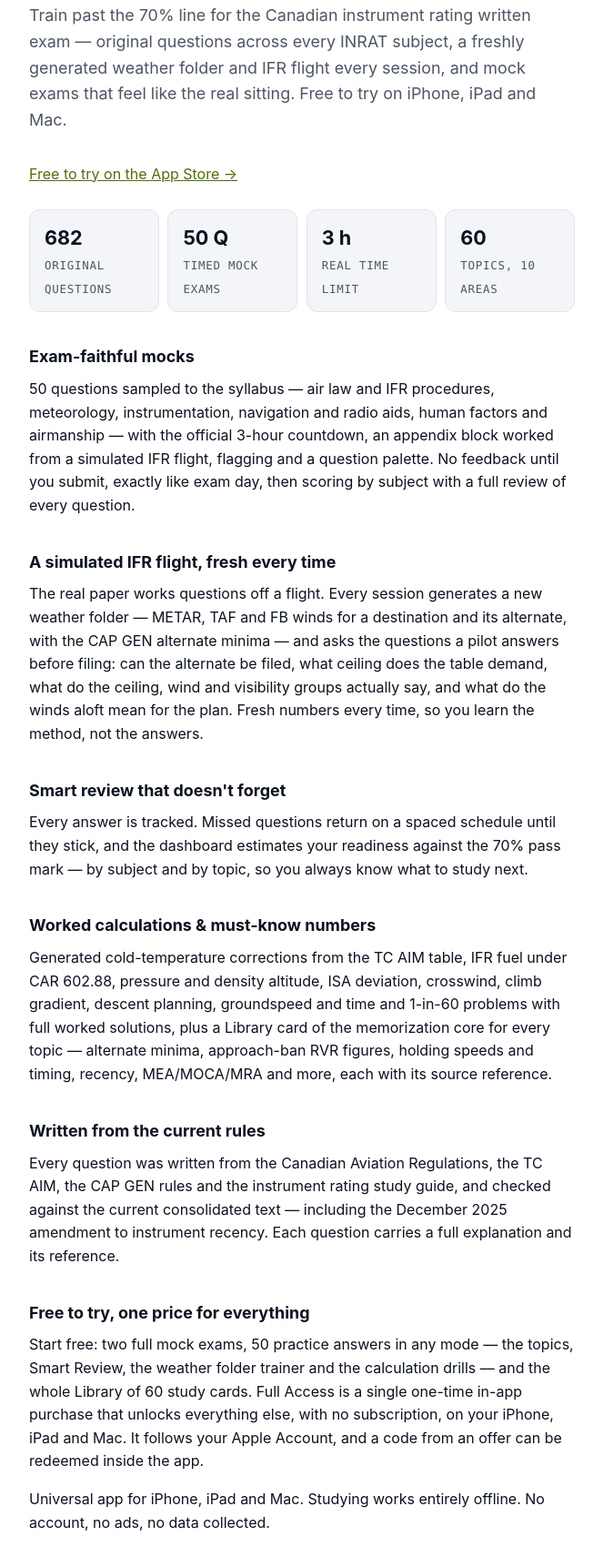
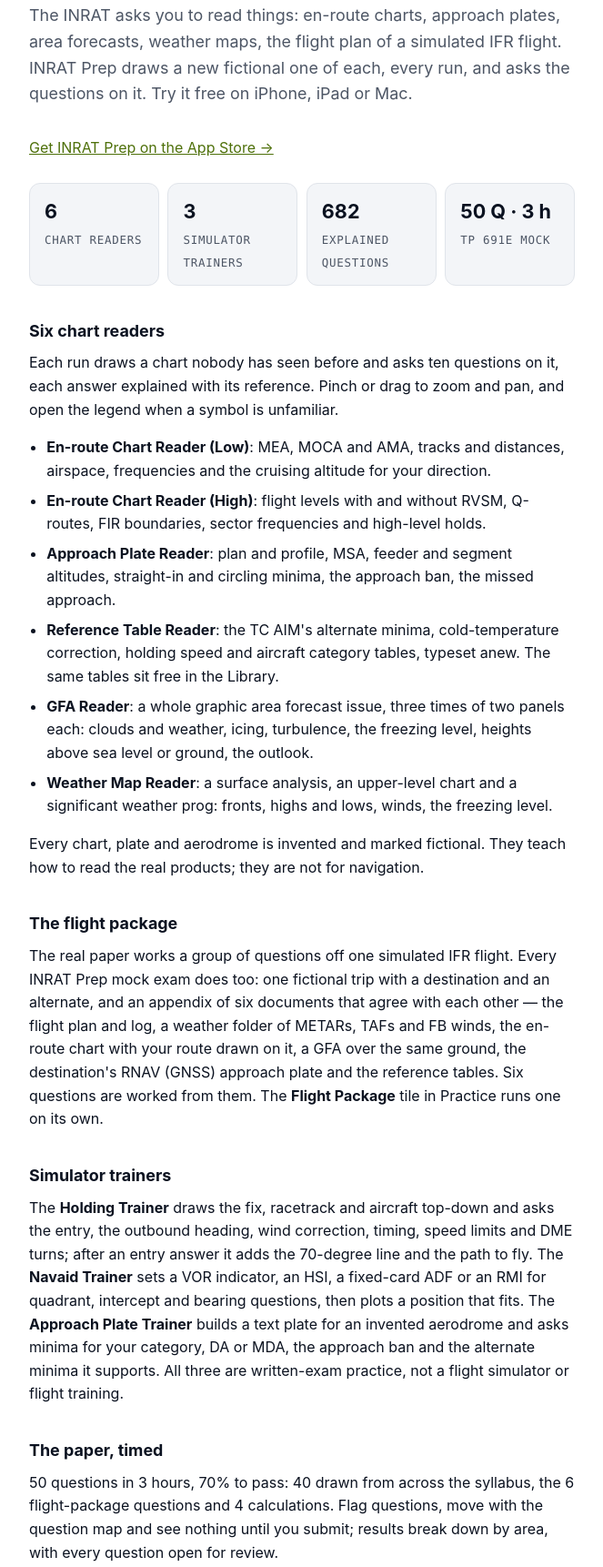
Before and after one commit to PatrickRodriguz2/inrat-prep, a plain HTML site: page index.html in a window 1280 px wide. Shown: the part 139-1861 px from the top of the page at 91% size, without its empty margins (308-971 px from the left). Drawn offline with Linux system fonts and the light colour scheme.

Commit message:
INRAT Prep 1.0: index.html

```diff
--- a/index.html
+++ b/index.html
@@ -3,21 +3,21 @@
 <head>
 <meta charset="utf-8">
 <meta name="viewport" content="width=device-width, initial-scale=1">
-<title>INRAT Prep — Canadian instrument rating written exam trainer for iPhone, iPad and Mac</title>
-<meta name="description" content="INRAT practice, free to try: 682 original questions on IFR air law and procedures, meteorology, instruments and radio aids, and human factors, a generated weather folder and IFR flight every session, and timed 50-question mock exams under the real 3-hour clock. Offline, no ads, no account.">
+<title>INRAT Prep — chart readers, a simulated IFR flight and simulator trainers for the Canadian instrument rating written exam</title>
+<meta name="description" content="Read fictional IFR Low and High en-route charts, approach plates, GFAs and weather maps, work a whole simulated IFR flight in every mock exam, and join holds on a drawn pattern: practice for the Canadian instrument rating written exam (INRAT), with 682 explained questions. Free to try.">
 <link rel="canonical" href="https://patrickrodriguz2.github.io/inrat-prep/">
 <meta name="apple-itunes-app" content="app-id=6818548160">
 <meta property="og:type" content="website">
-<meta property="og:title" content="INRAT Prep — Canadian instrument rating written exam trainer">
-<meta property="og:description" content="INRAT practice, free to try: original questions with explanations and references, a fresh weather folder and IFR flight every session, and 50-question timed mocks. iPhone, iPad and Mac.">
+<meta property="og:title" content="INRAT Prep — charts, a simulated IFR flight and simulator trainers for the INRAT">
+<meta property="og:description" content="Six chart readers, a flight package in every TP 691E mock exam and Holding, Navaid and Approach Plate trainers for the Canadian instrument rating written exam. Try it free on iPhone, iPad or Mac.">
 <meta property="og:url" content="https://patrickrodriguz2.github.io/inrat-prep/">
 <meta property="og:image" content="https://patrickrodriguz2.github.io/inrat-prep/og.png">
 <meta property="og:image:width" content="1200">
 <meta property="og:image:height" content="630">
-<meta property="og:image:alt" content="INRAT Prep app icon: a lime-to-chartreuse horizon ring on navy">
+<meta property="og:image:alt" content="INRAT Prep app icon: a lime-to-chartreuse holding pattern with an inbound arrow and a fix triangle, on navy">
 <meta property="og:site_name" content="INRAT Prep">
 <script type="application/ld+json">
-{"@context":"https://schema.org","@type":"SoftwareApplication","name":"INRAT Prep","applicationCategory":"EducationalApplication","operatingSystem":"iOS 26, iPadOS 26, macOS 26","offers":{"@type":"Offer","price":"0","priceCurrency":"CAD"},"description":"Study aid for the Canadian instrument rating written examination (INRAT): original questions with explanations and references, generated weather folders and IFR flights, timed mock exams and spaced review. Works offline.","author":{"@type":"Person","name":"Patrick Rodrigues"},"url":"https://patrickrodriguz2.github.io/inrat-prep/"}
+{"@context":"https://schema.org","@type":"SoftwareApplication","name":"INRAT Prep","applicationCategory":"EducationalApplication","operatingSystem":"iOS 26, iPadOS 26, macOS 26","offers":{"@type":"Offer","price":"0","priceCurrency":"CAD"},"description":"Study aid for the Canadian instrument rating written examination (INRAT): six chart readers on fictional IFR charts, plates, GFAs and weather maps, a simulated IFR flight package in every TP 691E mock exam, Holding, Navaid and Approach Plate trainers, 682 explained questions and a study plan for your exam date. Syncs through your own iCloud.","url":"https://patrickrodriguz2.github.io/inrat-prep/"}
 </script>
 <style>
   :root {
@@ -58,42 +58,58 @@
 
   <p class="eyebrow">Instrument Rating · INRAT · Aeroplane · Canada</p>
   <h1>INRAT Prep</h1>
-  <p class="lede">Train past the 70% line for the Canadian instrument rating written exam — original questions across every INRAT subject, a freshly generated weather folder and IFR flight every session, and mock exams that feel like the real sitting. Free to try on iPhone, iPad and Mac.</p>
+  <p class="lede">The INRAT asks you to read things: en-route charts, approach plates, area forecasts, weather maps, the flight plan of a simulated IFR flight. INRAT Prep draws a new fictional one of each, every run, and asks the questions on it. Try it free on iPhone, iPad or Mac.</p>
 
-  <p><a href="https://apps.apple.com/ca/app/id6818548160" rel="noopener">Free to try on the App Store →</a></p>
+  <p><a href="https://apps.apple.com/ca/app/id6818548160" rel="noopener">Get INRAT Prep on the App Store →</a></p>
 
   <div class="stats">
-    <div class="stat"><b>682</b><span>original questions</span></div>
-    <div class="stat"><b>50 Q</b><span>timed mock exams</span></div>
-    <div class="stat"><b>3 h</b><span>real time limit</span></div>
-    <div class="stat"><b>60</b><span>topics, 10 areas</span></div>
+    <div class="stat"><b>6</b><span>chart readers</span></div>
+    <div class="stat"><b>3</b><span>simulator trainers</span></div>
+    <div class="stat"><b>682</b><span>explained questions</span></div>
+    <div class="stat"><b>50 Q · 3 h</b><span>TP 691E mock</span></div>
   </div>
 
-  <h2>Exam-faithful mocks</h2>
-  <p>50 questions sampled to the syllabus — air law and IFR procedures, meteorology, instrumentation, navigation and radio aids, human factors and airmanship — with the official 3-hour countdown, an appendix block worked from a simulated IFR flight, flagging and a question palette. No feedback until you submit, exactly like exam day, then scoring by subject with a full review of every question.</p>
+  <h2>Six chart readers</h2>
+  <p>Each run draws a chart nobody has seen before and asks ten questions on it, each answer explained with its reference. Pinch or drag to zoom and pan, and open the legend when a symbol is unfamiliar.</p>
+  <ul>
+    <li><strong>En-route Chart Reader (Low)</strong>: MEA, MOCA and AMA, tracks and distances, airspace, frequencies and the cruising altitude for your direction.</li>
+    <li><strong>En-route Chart Reader (High)</strong>: flight levels with and without RVSM, Q-routes, FIR boundaries, sector frequencies and high-level holds.</li>
+    <li><strong>Approach Plate Reader</strong>: plan and profile, MSA, feeder and segment altitudes, straight-in and circling minima, the approach ban, the missed approach.</li>
+    <li><strong>Reference Table Reader</strong>: the TC AIM's alternate minima, cold-temperature correction, holding speed and aircraft category tables, typeset anew. The same tables sit free in the Library.</li>
+    <li><strong>GFA Reader</strong>: a whole graphic area forecast issue, three times of two panels each: clouds and weather, icing, turbulence, the freezing level, heights above sea level or ground, the outlook.</li>
+    <li><strong>Weather Map Reader</strong>: a surface analysis, an upper-level chart and a significant weather prog: fronts, highs and lows, winds, the freezing level.</li>
+  </ul>
+  <p>Every chart, plate and aerodrome is invented and marked fictional. They teach how to read the real products; they are not for navigation.</p>
 
-  <h2>A simulated IFR flight, fresh every time</h2>
-  <p>The real paper works questions off a flight. Every session generates a new weather folder — METAR, TAF and FB winds for a destination and its alternate, with the CAP GEN alternate minima — and asks the questions a pilot answers before filing: can the alternate be filed, what ceiling does the table demand, what do the ceiling, wind and visibility groups actually say, and what do the winds aloft mean for the plan. Fresh numbers every time, so you learn the method, not the answers.</p>
+  <h2>The flight package</h2>
+  <p>The real paper works a group of questions off one simulated IFR flight. Every INRAT Prep mock exam does too: one fictional trip with a destination and an alternate, and an appendix of six documents that agree with each other — the flight plan and log, a weather folder of METARs, TAFs and FB winds, the en-route chart with your route drawn on it, a GFA over the same ground, the destination's RNAV (GNSS) approach plate and the reference tables. Six questions are worked from them. The <strong>Flight Package</strong> tile in Practice runs one on its own.</p>
 
-  <h2>Smart review that doesn't forget</h2>
-  <p>Every answer is tracked. Missed questions return on a spaced schedule until they stick, and the dashboard estimates your readiness against the 70% pass mark — by subject and by topic, so you always know what to study next.</p>
+  <h2>Simulator trainers</h2>
+  <p>The <strong>Holding Trainer</strong> draws the fix, racetrack and aircraft top-down and asks the entry, the outbound heading, wind correction, timing, speed limits and DME turns; after an entry answer it adds the 70-degree line and the path to fly. The <strong>Navaid Trainer</strong> sets a VOR indicator, an HSI, a fixed-card ADF or an RMI for quadrant, intercept and bearing questions, then plots a position that fits. The <strong>Approach Plate Trainer</strong> builds a text plate for an invented aerodrome and asks minima for your category, DA or MDA, the approach ban and the alternate minima it supports. All three are written-exam practice, not a flight simulator or flight training.</p>
 
-  <h2>Worked calculations &amp; must-know numbers</h2>
-  <p>Generated cold-temperature corrections from the TC AIM table, IFR fuel under CAR 602.88, pressure and density altitude, ISA deviation, crosswind, climb gradient, descent planning, groundspeed and time and 1-in-60 problems with full worked solutions, plus a Library card of the memorization core for every topic — alternate minima, approach-ban RVR figures, holding speeds and timing, recency, MEA/MOCA/MRA and more, each with its source reference.</p>
+  <h2>The paper, timed</h2>
+  <p>50 questions in 3 hours, 70% to pass: 40 drawn from across the syllabus, the 6 flight-package questions and 4 calculations. Flag questions, move with the question map and see nothing until you submit; results break down by area, with every question open for review.</p>
 
-  <h2>Written from the current rules</h2>
-  <p>Every question was written from the Canadian Aviation Regulations, the TC AIM, the CAP GEN rules and the instrument rating study guide, and checked against the current consolidated text — including the December 2025 amendment to instrument recency. Each question carries a full explanation and its reference.</p>
+  <h2>Plan to an exam date</h2>
+  <p>Enter the day you write and Home counts down, setting today's question target from what you have not yet learned. It says Ahead of plan, On track or Catching up, recalculates as you study and can remind you once a day at a time you pick. No streaks.</p>
 
-  <h2>Free to try, one price for everything</h2>
-  <p>Start free: two full mock exams, 50 practice answers in any mode — the topics, Smart Review, the weather folder trainer and the calculation drills — and the whole Library of 60 study cards. Full Access is a single one-time in-app purchase that unlocks everything else, with no subscription, on your iPhone, iPad and Mac. It follows your Apple Account, and a code from an offer can be redeemed inside the app.</p>
+  <h2>Questions, cards and drills</h2>
+  <p>682 questions in 60 topics across ten areas, from regulations and airspace to human factors and airmanship; every one is explained and cites its source, usually a CAR or the TC AIM. Missed ones return on a spaced schedule. A weather folder trainer and calculation drills show their working, and each topic has a card of must-know figures. Spot an error? <strong>Report a problem</strong> under any explanation drafts an email for you to check and send.</p>
 
-  <p>Universal app for iPhone, iPad and Mac. Studying works entirely offline. No account, no ads, no data collected.</p>
+  <h2>On all your devices</h2>
+  <p>With iCloud Sync on (the switch is in the Library), your answers, mock exam history and exam date follow you between iPhone, iPad and Mac. Apple keeps that copy under your Apple Account, and the developer never receives it.</p>
+
+  <h2>What is free</h2>
+  <p>50 practice answers, 2 complete mock exams with their flight package, one Holding Trainer run, one chart run and every study card. Pay once for Full Access (no subscription) and every limit lifts, whichever device you bought it on. The purchase belongs to your Apple Account, so Restore brings it back on another device.</p>
+
+  <p>Nothing to sign up for, no advertising, nothing sent to the developer, and studying needs no connection.</p>
+
 
   <hr>
 
   <footer>
-    <p><a href="support.html">Support</a> · <a href="privacy.html">Privacy policy</a></p>
-    <p>INRAT Prep is independent work by P. Rodrigues, Class 3 Flight Instructor. It is not affiliated with, endorsed by, or a publication of Transport Canada or NAV CANADA; the examination name is referenced solely to identify the exam the app prepares candidates for. Always verify figures against the current CARs, TC AIM, CAP, CFS and NOTAMs.</p>
+    <p><a href="./">INRAT Prep</a> · <a href="support.html">Support</a> · <a href="privacy.html">Privacy policy</a></p>
+    <p>INRAT Prep is independent: Transport Canada and NAV CANADA have no connection with it and do not endorse it, and the exam is named only so candidates can find the right trainer. Its charts are fictional and not for navigation. Where the app differs from the current CARs, TC AIM, CAP, CFS or NOTAMs, they govern.</p>
   </footer>
 
 </main>
```
